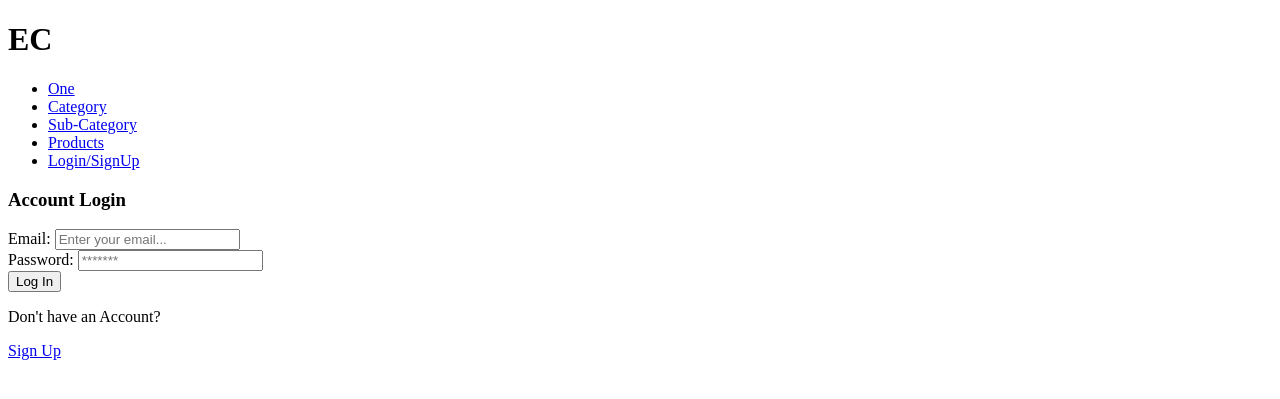
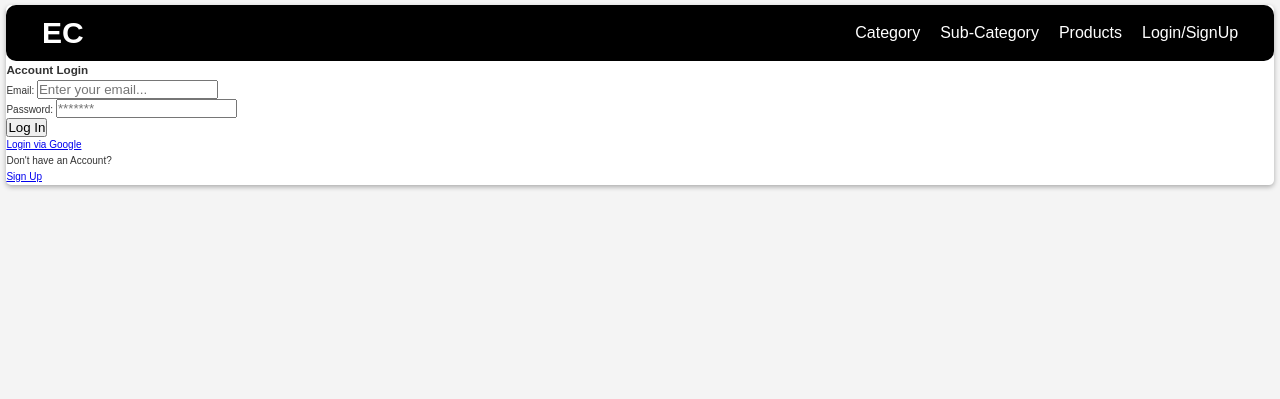
Before and after one commit to NandanRavi/Ecommerce, a Django app: page /login/ in a window 1280 px wide. Shown: the top 399 px of the page. Run offline with Django 5.2, Linux system fonts and the light colour scheme.

Commit message:
google login view

```diff
--- a/base/admin.py
+++ b/base/admin.py
@@ -1,5 +1,5 @@
 from django.contrib import admin
-from .models import Customer, Product, Category, Order, OrderItems, SubCategory, PaymentDetails, Cart
+from .models import Customer, Product, Category, Order, OrderItems, SubCategory, PaymentDetails, Cart, CustomUser
 # Register your models here.
 
 
@@ -20,6 +20,7 @@ class CartAdmin(admin.ModelAdmin):
     list_display = ["customer__user__id", "product__name", "quantity", "deleted_at"]
 
 admin.site.register(Customer)
+admin.site.register(CustomUser)
 admin.site.register(Category)
 admin.site.register(Order, OrderAdmin)
 admin.site.register(SubCategory)
--- a/base/templates/base/customer/login.html
+++ b/base/templates/base/customer/login.html
@@ -5,14 +5,15 @@
     <h3>Account Login</h3>
 </div>
 <!-- login form -->
-<form action="" method="POST" class="form auth__form">
+<div>
+    <form action="" method="POST">
         {% csrf_token %}
         <div>
             <label for="">Email: </label>
         <input type="email" name="Email" placeholder="Enter your email...">
         </div>
 
-    <div class="form__field">
+        <div>
             <label for="">Password: </label>
             <input type="password" name="Password" placeholder="*******"/>
         </div>
@@ -20,7 +21,13 @@
             <input type="submit" value="Log In" />
         </div>
     </form>
-<div class="auth__alternative">
+    <div>
+        <a href="{% url "google-login" %}">Login via Google</a>
+    </div>
+</div>
+
+
+<div>
     <p>Don't have an Account?</p>
     <a href="{% url 'register' %}">Sign Up</a>
 </div>
--- a/base/templates/base/subcategory/single_sub_category.html
+++ b/base/templates/base/subcategory/single_sub_category.html
@@ -4,7 +4,10 @@
     <h2>{{category}} are here</h2>
     {% for product in products %}
         <ul>
-            <li><a href="{% url "product" product.id %}">{{product.name}}</a> >>>>>> <a href="{% url "edit-product" product.id %}">Edit</a></li>
+            <li><a href="{% url "product" product.id %}">{{product.name}}</a>
+                {% if request.user.is_authenticated %}
+                    >>>>>> <a href="{% url "edit-product" product.id %}">Edit</a></li>
+                {% endif %}
         </ul>
     {% endfor %}
     {% if request.user.is_superuser %}
--- a/base/urls.py
+++ b/base/urls.py
@@ -5,6 +5,8 @@ urlpatterns = [
     path("", views.homePage, name="home"),
     path("register/", views.registerUser, name="register"),
     path("login/", views.loginUser, name="login"),
+    path("google-login/", views.loginGoogleView, name="google-login"),
+    path('oauth2callback', views.oauth2callback, name='oauth2callback'),
     path("logout/", views.logoutUser, name="logout"),
 
     path("customer/", views.customerAccountView, name="customer"),
--- a/base/views.py
+++ b/base/views.py
@@ -3,9 +3,11 @@ from django.contrib.auth import login, authenticate, logout
 from django.contrib.auth.decorators import login_required
 from django.contrib import messages
 from django.utils import timezone
+from django.conf import settings
 from .forms import CustomUserForm, CustomerForm, CartForm, CategoryForm, SubcategoryForm, ProductForm, OrderItemsForm
 from .models import Customer, Product, Category, Order, OrderItems, SubCategory, PaymentDetails, CustomUser, Cart
 from .utils import superuser_required
+import re, urllib.parse, requests
 # Create your views here.
 
 
@@ -18,9 +20,13 @@ def homePage(request):
 def registerUser(request):
     form = CustomUserForm()
     if request.method == "POST":
+        email_regex = r"^[a-zA-Z0-9._%+-]+@[a-zA-Z.-]+\.(com|in)$"
         form = CustomUserForm(request.POST)
         if form.is_valid():
             email = request.POST.get("email")
+            if not re.match(email_regex, email):
+                messages.error(request, "Email should be from gmail, yahoo, myyahoo and domain should be .com or .in")
+                return redirect("register")
             if CustomUser.objects.filter(email=email).exists():
                 messages.error(request, "User with this email is already registered!!!")
             else:
@@ -56,6 +62,68 @@ def loginUser(request):
         else:
             messages.error(request, 'Email or Password is incorrect')
     return render(request, "base/customer/login.html",)
+
+# Login Google
+def loginGoogleView(request):
+    google_auth_endpoint = "https://accounts.google.com/o/oauth2/v2/auth"
+    scope = "https://www.googleapis.com/auth/userinfo.profile https://www.googleapis.com/auth/userinfo.email"
+    redirect_uri = settings.GOOGLE_REDIRECT_URI
+    client_id = settings.GOOGLE_CLIENT_ID
+    state = urllib.parse.urlencode({'ip': request.META.get('REMOTE_ADDR', '')})
+    auth_url = f"{google_auth_endpoint}?response_type=code&client_id={client_id}&redirect_uri={redirect_uri}&scope={scope}&state={state}"
+    return redirect(auth_url)
+
+
+# Oauth2callback
+def oauth2callback(request):
+    code = request.GET.get('code')
+    state = request.GET.get('state')
+
+    if not code:
+        messages.error(request, "Authorization code not provided.")
+        return redirect("login")
+
+    state_params = urllib.parse.parse_qs(state) if state else {}
+    custom_data = state_params.get('ip', [None])[0]
+
+    token_url = "https://oauth2.googleapis.com/token"
+    data = {
+        'code': code,
+        'client_id': settings.GOOGLE_CLIENT_ID,
+        'client_secret': settings.GOOGLE_CLIENT_SECRET,
+        'redirect_uri': settings.GOOGLE_REDIRECT_URI,
+        'grant_type': 'authorization_code',
+    }
+    token_response = requests.post(token_url, data=data)
+    token_data = token_response.json()
+
+    if 'access_token' not in token_data:
+        messages.error(request, "Failed to obtain access token from Google.")
+        return redirect("login")
+
+    access_token = token_data['access_token']
+
+    userinfo_url = f"https://www.googleapis.com/oauth2/v1/userinfo?alt=json&access_token={access_token}"
+    userinfo_response = requests.get(userinfo_url)
+    userinfo = userinfo_response.json()
+
+    email = userinfo.get('email')
+    name = userinfo.get('name')
+
+    if not email:
+        messages.error(request, "Failed to retrieve user information from Google.")
+        return redirect("login")
+
+    user, created = CustomUser.objects.get_or_create(email=email, defaults={'name': name})
+
+    if created:
+        messages.success(request, "User created successfully.")
+    else:
+        messages.success(request, "Login successful.")
+
+    login(request, user)
+    return redirect("customer" if created else "create-customer")
+
 
 # Customer Logout
 def logoutUser(request):
--- /dev/null
+++ b/static/styles/main.css
@@ -0,0 +1,85 @@
+*,
+*::after,
+*::before {
+    box-sizing: border-box;
+    padding: 0;
+    margin: 0;
+}
+
+html {
+    font-size: 62.5%;
+}
+
+body {
+    font-family: 'Poppins', sans-serif;
+    line-height: 1.6;
+    background-color: #f4f4f4;
+    color: #333;
+}
+
+.container {
+    max-width: 99%;
+    margin: auto;
+    background-color: white;
+    border-radius: 5px;
+    box-shadow: 0 2px 5px rgba(0, 0, 0, 0.3);
+}
+
+/* Header Styles */
+.header {
+    background-color: #000;
+    color: #fff;
+    padding: 0.4rem;
+    text-align: center;
+    margin-top: 5px;
+    border-radius: 10px;
+}
+
+.header-container {
+    max-width: 95%;
+    margin: 0 auto;
+}
+
+.nav-bar {
+    display: flex;
+    justify-content: space-between;
+    align-items: center;
+}
+
+.logo {
+    font-size: 3rem;
+    font-weight: bold;
+    margin-right: 1rem;
+}
+
+.logo a{
+    color: #fff;
+    text-decoration: none;
+    transition: color 0.2s ease;
+}
+
+.nav-links {
+    list-style: none;
+    margin: 0;
+    padding: 0;
+    display: flex;
+    font-size: 1.6em;
+}
+
+.nav-link {
+    margin-right: 2rem;
+}
+
+.nav-link:last-child {
+    margin-right: 0;
+}
+
+.nav-link a {
+    color: #fff;
+    text-decoration: none;
+    transition: color 0.2s ease;
+}
+
+.nav-link a:hover {
+    color: #ccc;
+}
--- a/templates/main.html
+++ b/templates/main.html
@@ -1,11 +1,14 @@
 <!DOCTYPE html>
+{% load static %}
 <html lang="en">
 <head>
     <meta charset="UTF-8">
     <meta name="viewport" content="width=device-width, initial-scale=1.0">
+    <link rel="stylesheet" href="{% static "styles/main.css" %}">
     <title>E-Commerce</title>
 </head>
 <body>
+    <div class="container">
         {% include "navbar.html" %}
         {% if messages %}
         <ul>
@@ -19,5 +22,6 @@
         {% block content %}
 
         {% endblock content %}
+    </div>
 </body>
 </html>
--- a/templates/navbar.html
+++ b/templates/navbar.html
@@ -1,19 +1,19 @@
-<header>
-    <div>
-        <h1>EC</h1>
-        <nav>
-            <ul>
-                    <li><a href="{% url "home" %}">One</a></li>
-                    <li><a href="{% url "category" %}">Category</a></li>
-                    <li><a href="{% url "sub-category" %}">Sub-Category</a></li>
-                    <li><a href="{% url "products" %}">Products</a></li>
+{% load static %}
+<header class="header">
+    <div class="header-container">
+        <nav class="nav-bar">
+            <h1 class="logo"><a href="{% url "home" %}">EC</a></h1>
+            <ul class="nav-links">
+                <li class="nav-link"><a href="{% url "category" %}">Category</a></li>
+                <li class="nav-link"><a href="{% url "sub-category" %}">Sub-Category</a></li>
+                <li class="nav-link"><a href="{% url "products" %}">Products</a></li>
                 {% if request.user.is_authenticated %}
-                    <li><a href="{% url 'customer' %}">Customer</a></li>
-                    <li><a href="{% url 'carts' %}">Cart</a></li>
-                    <li><a href="{% url 'orders' %}">My Orders</a></li>
-                    <li><a href="{% url 'logout' %}">Logout</a></li>
+                    <li class="nav-link"><a href="{% url 'customer' %}">Customer</a></li>
+                    <li class="nav-link"><a href="{% url 'carts' %}">Cart</a></li>
+                    <li class="nav-link"><a href="{% url 'orders' %}">My Orders</a></li>
+                    <li class="nav-link"><a href="{% url 'logout' %}">Logout</a></li>
                 {% else %}
-                    <li><a href="{% url 'login' %}">Login/SignUp</a></li>
+                    <li class="nav-link"><a href="{% url 'login' %}">Login/SignUp</a></li>
                 {% endif %}
             </ul>
         </nav>
```
Also changed, not shown: base/templates/base/customer/register.html (+9 -0 lines), ecomm/settings.py (+6 -1 lines), db.sqlite3. Lines whose indentation alone changed are shown as unchanged.
